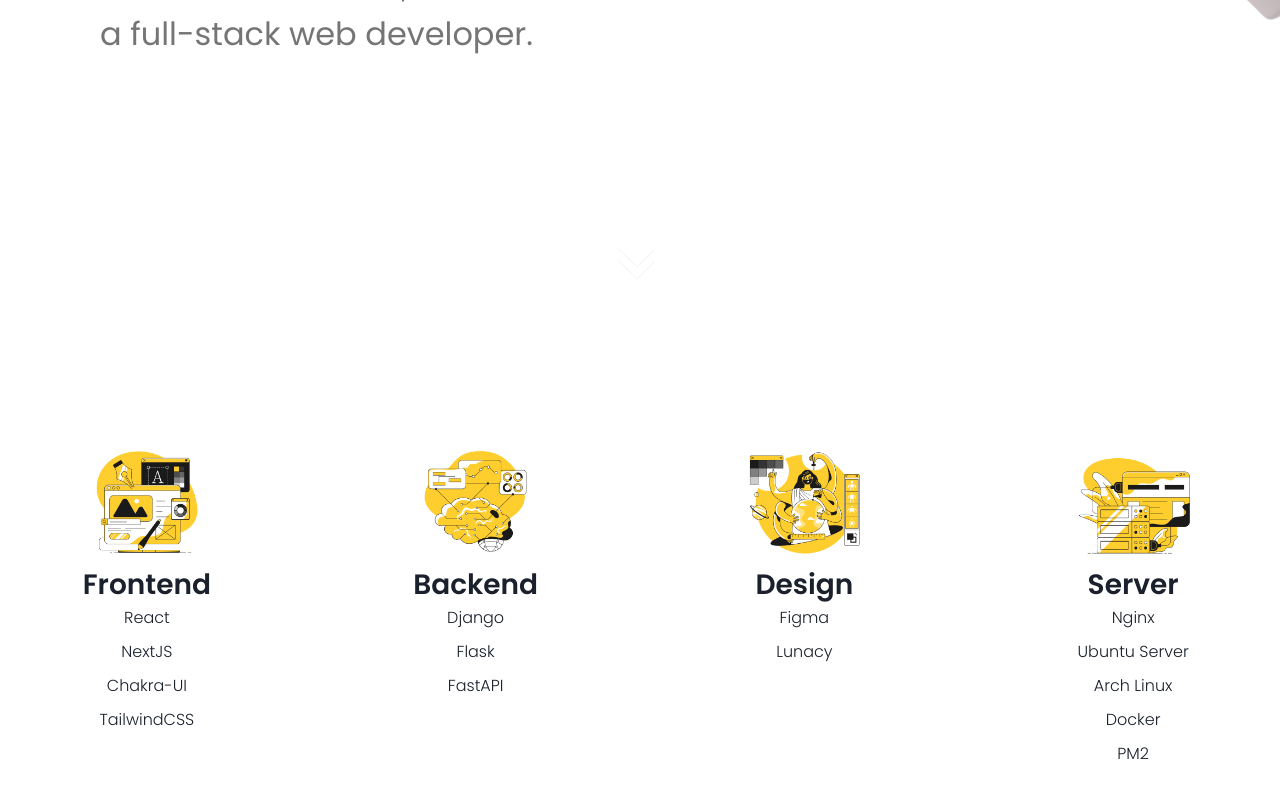
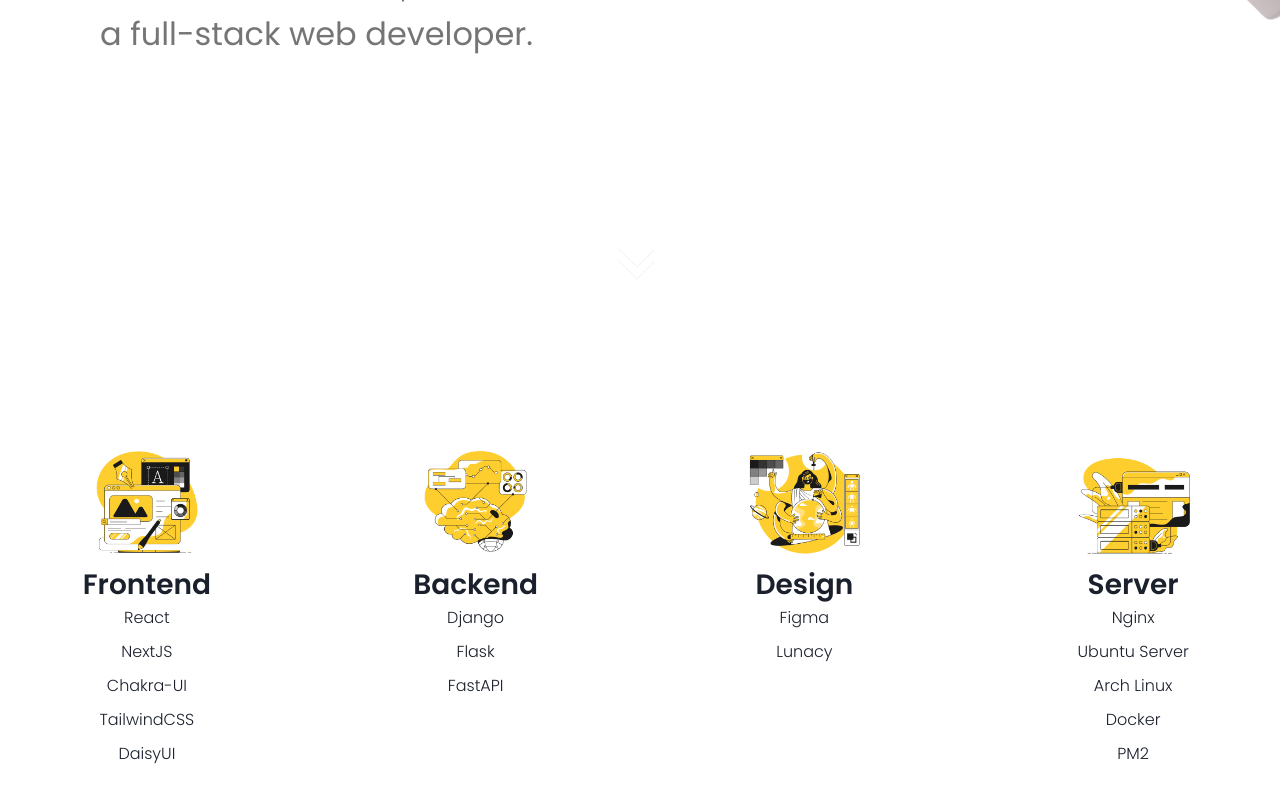
Before and after one commit to p-sw/profile-v3, a React (Vite) app: page / in a window 1280 px wide. Shown: the part 493-1293 px from the top of the page. Built offline with nearby package versions, Linux system fonts and the light colour scheme.

Commit message:
feat: add new framework daisyui in frontend category

```diff
--- a/src/routes/Index.tsx
+++ b/src/routes/Index.tsx
@@ -139,7 +139,7 @@
           <Category
             direction={'start'}
             title={'Frontend'}
-            items={['React', 'NextJS', 'Chakra-UI', 'TailwindCSS']}
+            items={['React', 'NextJS', 'Chakra-UI', 'TailwindCSS', 'DaisyUI']}
             img={<Image src={'/frontend.png'} w={'125px'} h={'125px'} />}
           />
           <Category
```
